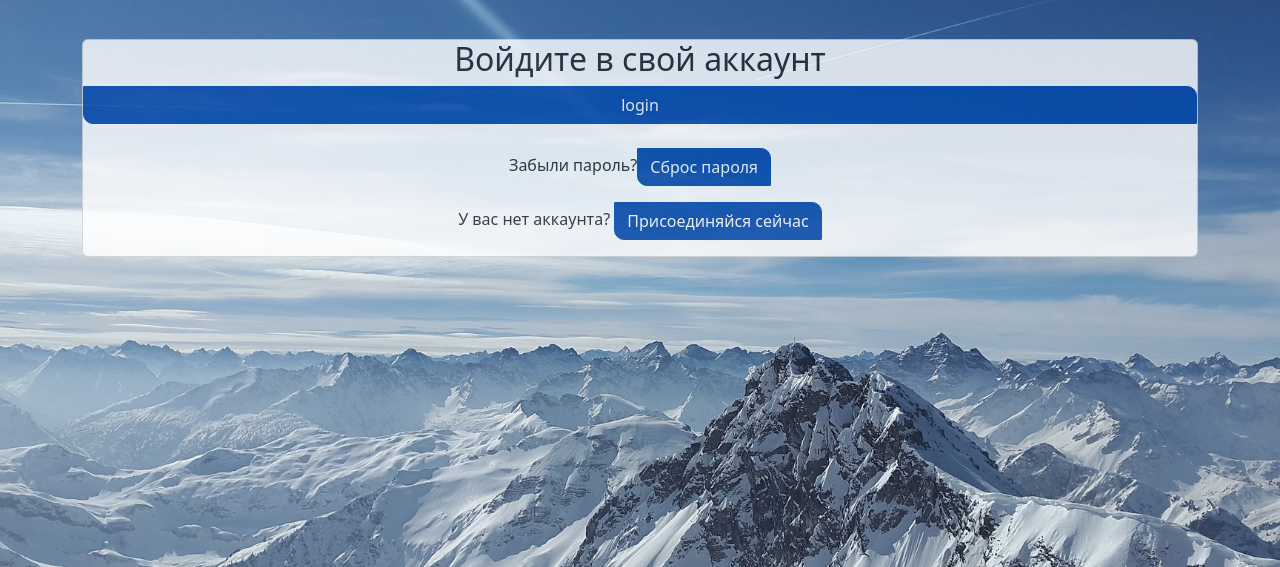
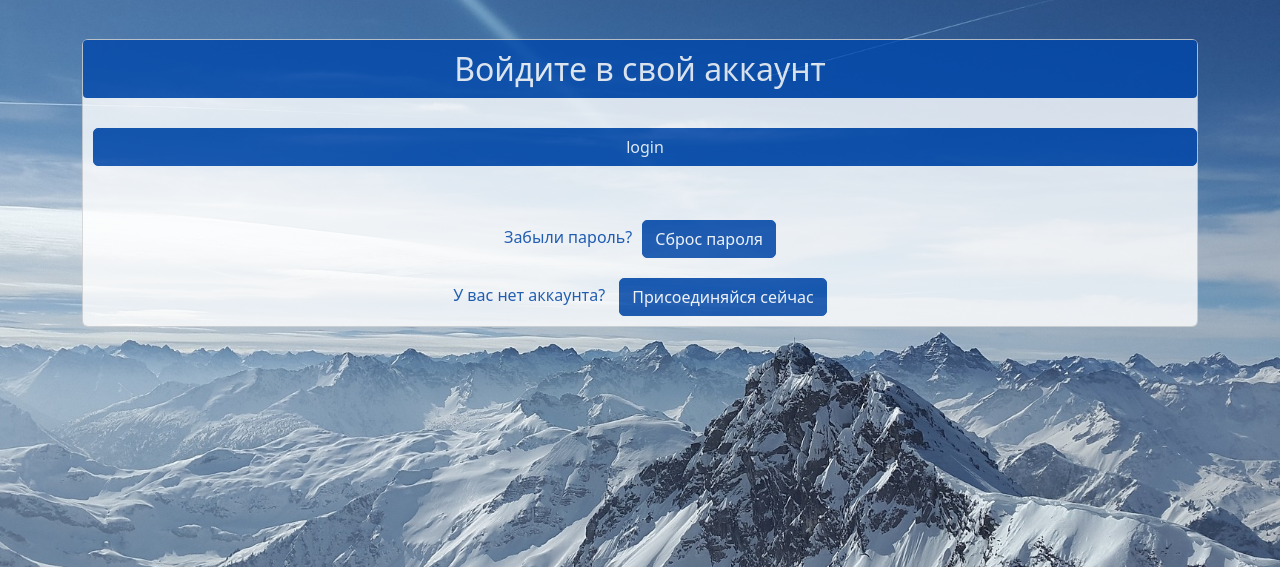
Before and after one commit to tidi18/OnlineregKG, a Django app: page /registration/password-reset-complete/ in a window 1280 px wide. Shown: the part 61-628 px from the top of the page. Run offline with Django 4.2, Linux system fonts and the light colour scheme.

Commit message:
переделал сбросс пароля

```diff
--- a/web/main/static/main/css/style.css
+++ b/web/main/static/main/css/style.css
@@ -17,6 +17,10 @@
 
 }
 
+#form-shell h2 {
+	color: #0047AB;
+}
+
 #form-button {
 	background-color: #0047AB;
 	border-color: #0047AB;
@@ -27,6 +31,39 @@
 #form-button:hover {
 	border-radius: 10px 1px;
 }
+
+
+
+#form-complete form h2 {
+	background-color: #0047AB;
+	color: white;
+	margin-bottom: 30px;
+	padding: 10px;
+	border-radius: 4px 4px;
+
+}
+
+#form-complete form p {
+	margin-top: 10px;
+	margin-bottom: 10px;
+	color: #0047AB;
+
+
+}
+
+
+#form-complete form a {
+	margin-left: 10px;
+	border-radius: 5px 5px;
+
+}
+
+#form-complete-button {
+	background-color: #0047AB;
+	border-color: #0047AB;
+	margin-bottom: 20px;
+}
+
 
 
 .custom-bg {
--- a/web/users/templates/users/password_reset_complete.html
+++ b/web/users/templates/users/password_reset_complete.html
@@ -1,6 +1,6 @@
 {% extends 'main/layout.html' %}
 {% block body %}
-  <div class="center">
+  <div class="center" id="form-complete">
 	  <form method="post" class="card" id="form-shell" novalidate>
 	  	{% csrf_token %}
 	    <h2 class="text-center">Войдите в свой аккаунт</h2>
@@ -12,7 +12,7 @@
 	        	{% endif %}
 		{% endfor %}
 
-		<a value="Login" class="btn btn-primary" id="form-button" href="{% url 'login' %}">login</a>
+		<a value="Login" class="btn btn-primary" id="form-complete-button" href="{% url 'login' %}">login</a>
 		<br>
 		<p class="text-center">Забыли пароль?<a class="btn btn-primary" id="form-button" href="{%url 'password_reset'%}">Сброс пароля</a></p>
 		<p class="text-center">У вас нет аккаунта? <a class="btn btn-primary" id="form-button" href="{%url 'register'%}">Присоединяйся сейчас</a></p>
--- a/web/web/settings.py
+++ b/web/web/settings.py
@@ -99,7 +99,7 @@ DATABASES = {
 # ...
 
 # Настройки для отправки электронной почты через Gmail
-EMAIL_BACKEND = 'django.core.mail.backends.smtp.EmailBackend'
+EMAIL_BACKEND = 'django.core.mail.backends.console.EmailBackend'
 EMAIL_HOST = 'smtp.gmail.com'
 EMAIL_PORT = 587
 EMAIL_HOST_USER = ''
```
Also changed, not shown: web/users/templates/users/password_reset_confirm.html (+5 -3 lines), web/db.sqlite3.
